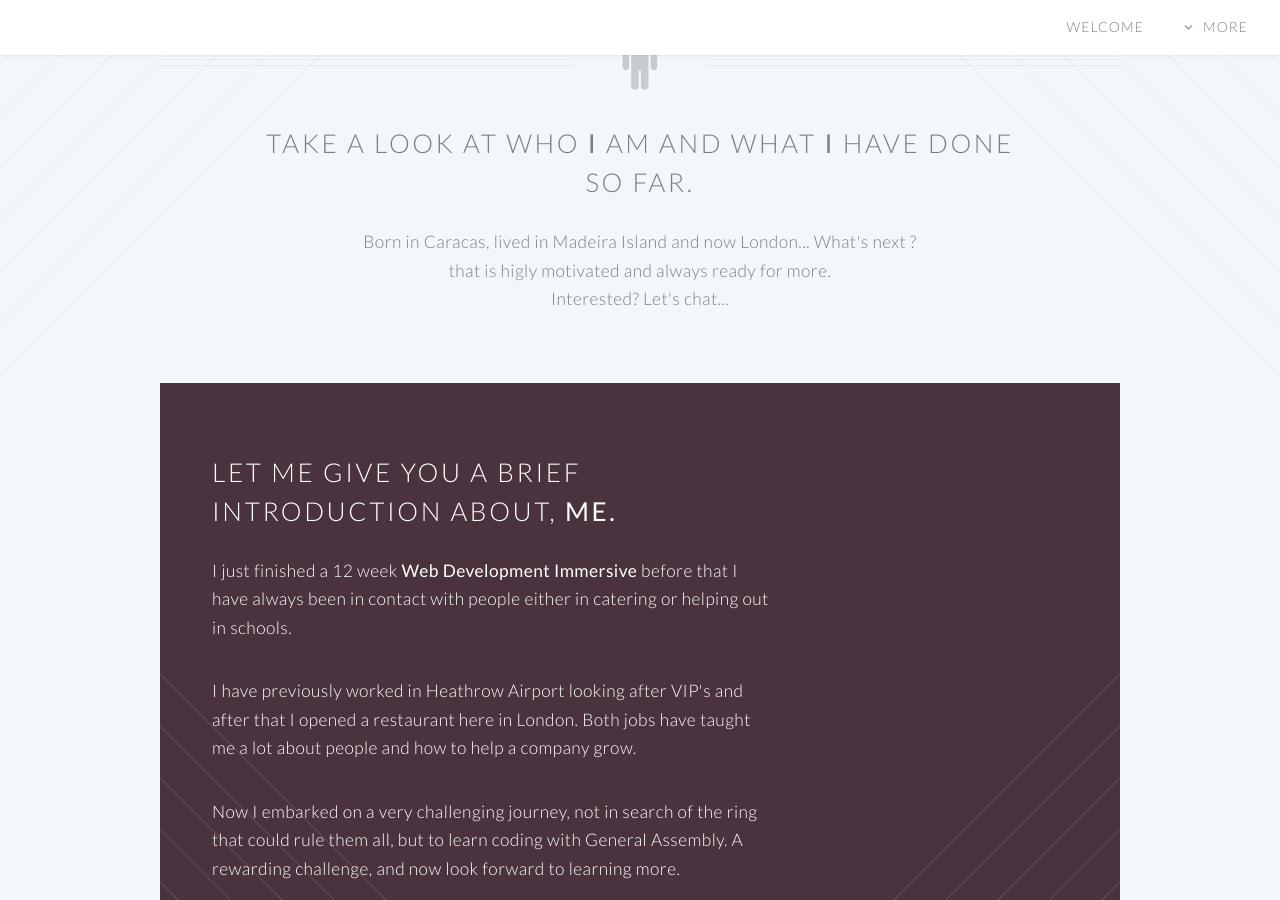
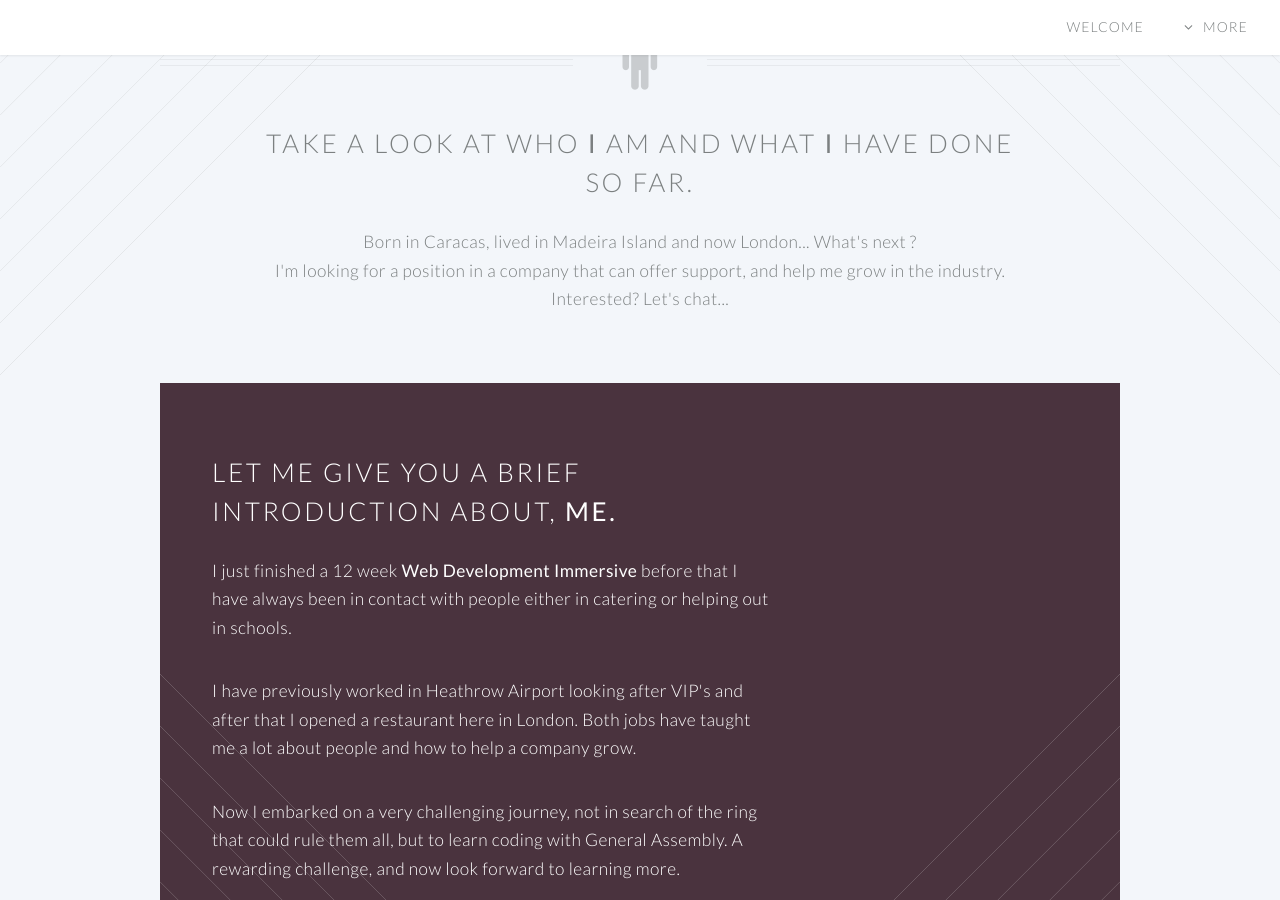
Before and after one commit to eusegone/eusegone.github.io, a Jekyll site: the page built from index.html, in a window 1280 px wide and 900 px high, scrolled down 512 px. Built offline with Jekyll 4.4.1, drawn with Linux system fonts in a browser that asks for light colours.

Commit message:
changing part in about me

```diff
--- a/index.html
+++ b/index.html
@@ -12,7 +12,7 @@ layout: landing-page
 					</h2>
 					<p>Born in Caracas, lived in Madeira Island and now London... What's next ?
 					<br />
-					 that is higly motivated and always ready for more.
+						I'm looking for a position in a company that can offer support, and help me grow in the industry.
 					<br />
 					Interested? Let's chat...</p>
 				</header>
```
